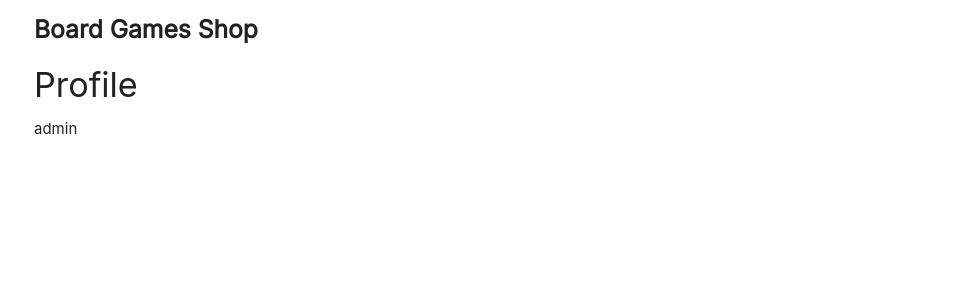
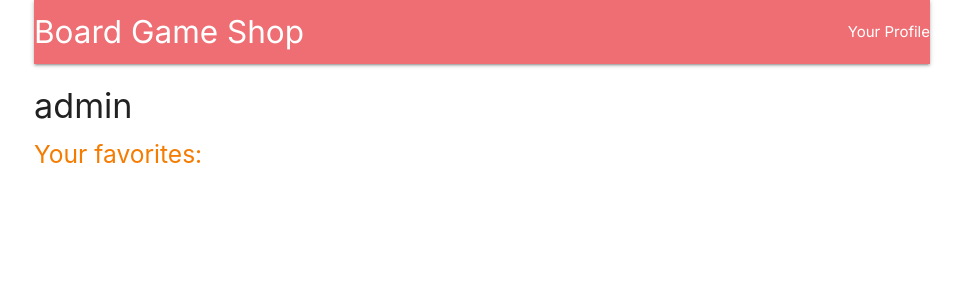
Before and after one commit to nemanjaboo/django-shop, a Django app: page /profile/admin in a window 1280 px wide. Shown: the top 300 px of the page, without its empty margins (158-1121 px from the left). Run offline with Django 4.2, Linux system fonts and the light colour scheme; a user stored in the database is signed in; data comes from the database, SQL or seed files in the repository.

Commit message:
Fixed profile view, fixed favorites model

```diff
--- a/shop/models.py
+++ b/shop/models.py
@@ -56,6 +56,9 @@ class Profile(models.Model):
         super(Profile, self).save(*args, **kwargs)
 
 class Favorite(models.Model):
-    user = models.ManyToManyField(User)
+    profile = models.ManyToManyField(Profile)
     game = models.ManyToManyField(Game)
     time = models.DateTimeField(auto_now_add=True)
+
+    #Pivot tabela
+    # Pogledaj foreign key i through
--- a/shop/static/shop/custom.css
+++ b/shop/static/shop/custom.css
@@ -11,3 +11,7 @@
 .inter{
     font-family: 'Inter', sans-serif;
 }
+
+.brand-logo {
+    color:teal;
+}
--- a/shop/templates/base.html
+++ b/shop/templates/base.html
@@ -18,8 +18,17 @@
 </head>
 
 <body>
+
+
     <div class="container">
-    <h5 class="naslov"> Board Games Shop</h5>
+        <nav>
+            <div class="nav-wrapper">
+              <a  class="brand-logo inter" href="{% url 'shop:games-list' %}">Board Game Shop</a>
+
+              <a class="right hide-on-med-and-down inter" href="{% url 'shop:profile-detail' slug=user %}">Your Profile</a>
+
+            </div>
+          </nav>
     {% block login %}{% endblock %}
     {% block signup %}{% endblock %}
     {% block profile %}{% endblock %}
--- a/shop/templates/shop/game_detail.html
+++ b/shop/templates/shop/game_detail.html
@@ -7,7 +7,7 @@
 <form action="{% url 'shop:liked' game.pk %}" method="POST">
     {% csrf_token%}
 
-<button type="submit", name="game_id", value="{{ game.id }}"><i class="material-icons red-text text-darken-2">favorite</i></button>
+<button type="submit", name="game_id", value="{{ game.id }}"><i class="material-icons red-text text-darken-2">favorite</i>Add to Favorites</button>
 </form>
 {% if game.status %}
 <p style="color:rgb(93, 204, 83);font-weight:bold">Na stanju</p>
--- a/shop/templates/shop/profile_detail.html
+++ b/shop/templates/shop/profile_detail.html
@@ -1,6 +1,11 @@
 {% extends "base.html" %}
 
 {% block profile %}
-<h4>Profile</h4>
-{{user.username}}
+
+<h4>{{user.username}}</h4>
+
+<h5 class="orange-text text-darken-2">Your favorites:</h5>
+{% for game in fav_games %}
+<a class="blue-text text-darken-2 card-link" href="{{ game.get_absoulte_url }}">{{ game.name }}</a><br>
+{% endfor %}
 {% endblock %}
--- a/shop/views.py
+++ b/shop/views.py
@@ -18,7 +18,16 @@ def index(request):
 def logout_view(request):
     logout(request)
     return redirect('shop:login')
-# Create your views here.
+
+def LikeView(request, pk):
+    game = get_object_or_404(Game, id=request.POST.get('game_id'))
+    profile = Profile.objects.get(user=request.user.id)
+    favorite = Favorite.objects.create()
+    favorite.profile.add(profile)
+    favorite.game.add(game)
+    profile.favorites.add(game)
+    favorite.save()
+    return redirect('shop:games-list')
 
 class GameDetailView(DetailView):
     model = Game
@@ -75,18 +84,8 @@ class ProfileView(DetailView):
     model = Profile
     template_name = 'shop/profile_detail.html'
 
-
-def LikeView(request, pk):
-    game = get_object_or_404(Game, id=request.POST.get('game_id'))
-    user = User.objects.get(id=request.user.id)
-    print(game)
-    print(user)
-    favorite = Favorite.objects.create()
-    favorite.save()
-    favorite.user.add(user)
-    favorite.game.add(game)
-    favorite.save()
-    print(favorite)
-    print(favorite.game)
-    print(favorite.user)
-    return redirect('shop:games-list')
+    def get_context_data(self, **kwargs):
+        context = super().get_context_data(**kwargs)
+        profile = Profile.objects.get(user=self.request.user.id)
+        context['fav_games'] = profile.favorites.all()
+        return context
```
Also changed, not shown: shop/admin.py (+11 -1 lines), db.sqlite3, shop/migrations/0015_remove_favorite_user_favorite_profile.py (added).
